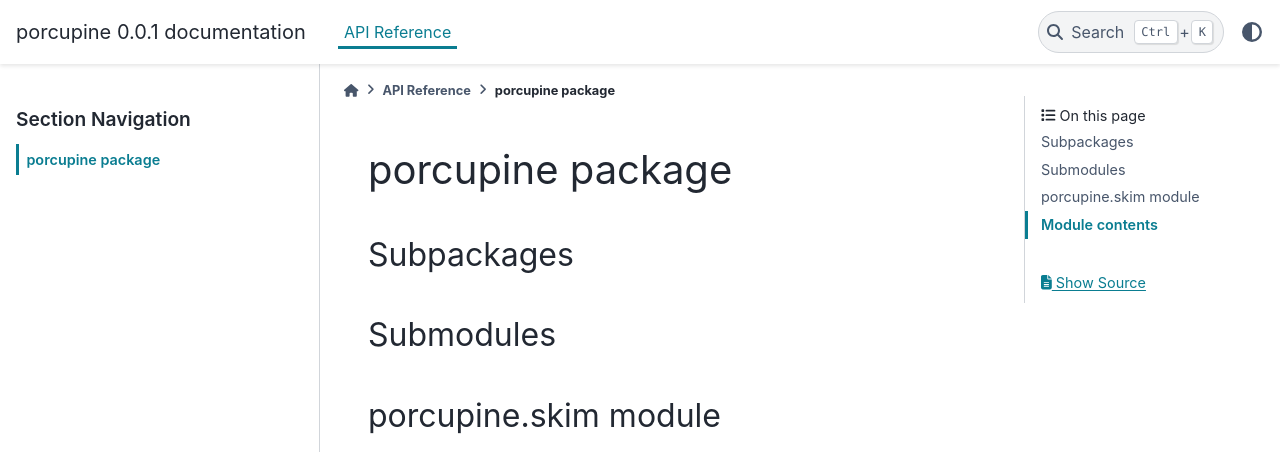
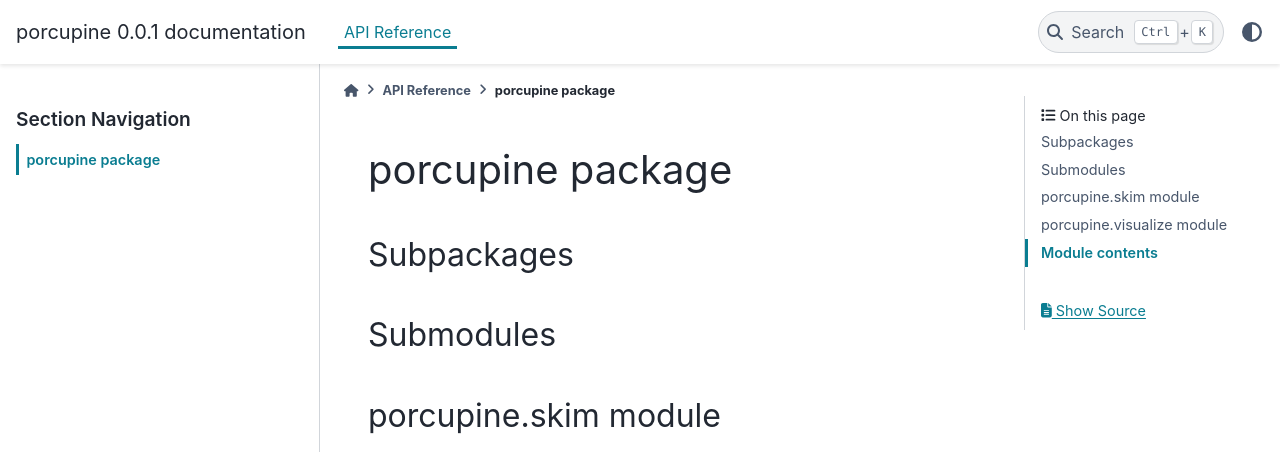
Before and after one commit to makepath/medaprep, a Sphinx documentation site: the page built from docs/source/porcupine.rst, in a window 1280 px wide and 1120 px high. Shown: the top 452 px of the window. Built offline with Sphinx 7.4.7 and the PyData theme 0.15.4, drawn with Linux system fonts in a browser that asks for light colours; some of the changed text lies outside the part shown; grey boxes are pictures that could not be loaded.

Commit message:
added api-doc for visualize

```diff
--- a/docs/source/porcupine.rst
+++ b/docs/source/porcupine.rst
@@ -15,6 +15,14 @@ porcupine.skim module
    :undoc-members:
    :show-inheritance:
 
+porcupine.visualize module
+--------------------------
+
+.. automodule:: porcupine.visualize
+   :members:
+   :undoc-members:
+   :show-inheritance:
+
 Module contents
 ---------------
 
```
